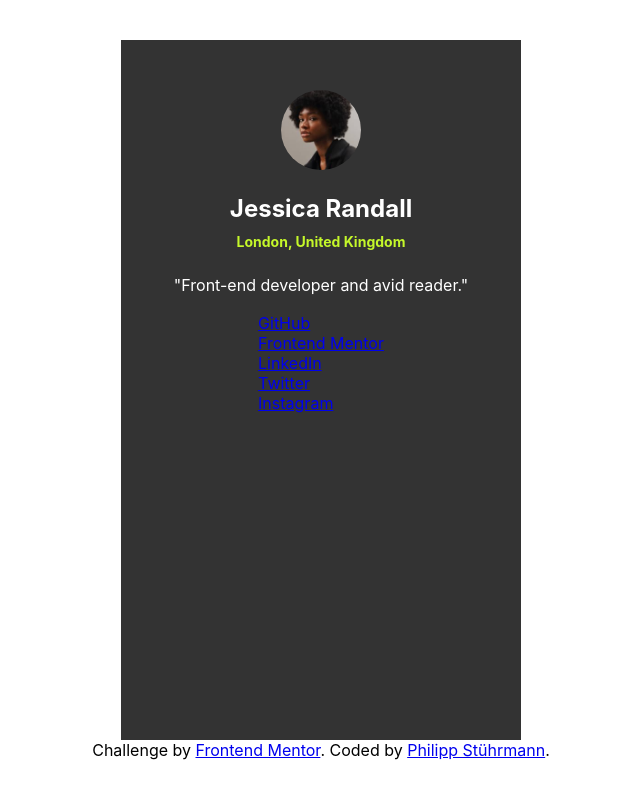
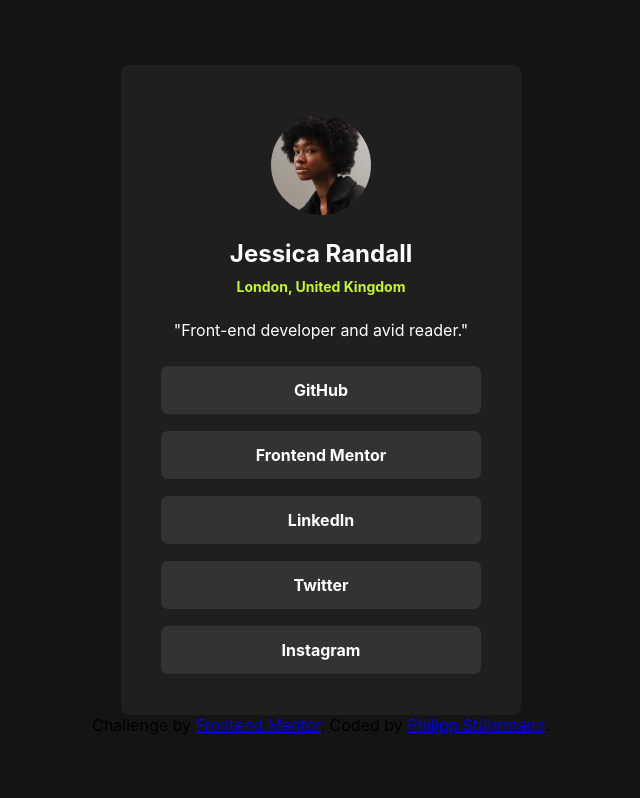
Before and after one commit to stuehrmannp/socialLinks_fe, a plain HTML site: page index.html in a window 1280 px wide. Shown: the whole page, without its empty margins (319-959 px from the left). Drawn offline with Linux system fonts and the light colour scheme.

Commit message:
finished product

```diff
--- a/index.html
+++ b/index.html
@@ -15,7 +15,7 @@
         <h2>Jessica Randall</h2>
         <h3>London, United Kingdom</h3>
     </div>
-    <p class="description">"Front-end developer and avid reader."</p>
+    <p>"Front-end developer and avid reader."</p>
     <div class="links">
       <div class="link">
         <a href="#">GitHub</a>
--- a/style.css
+++ b/style.css
@@ -11,16 +11,17 @@ body {
     align-items: center;
     flex-direction: column;
     font-family: "Inter", sans-serif;
+    background-color: #141414;
 }
 
 main {
     width: 400px;
-    height: 700px;
-    background-color: hsl(0, 0%, 20%);
+    height: 650px;
+    background-color: #1f1f1f;
     display: flex;
     align-items: center;
     flex-direction: column;
-
+   border-radius: 8px;
 }
 
 
@@ -44,12 +45,12 @@ main {
 
 p {
     color: #fff;
-    margin-bottom: 18px;
+    margin-bottom: 26px;
 }
 
 
 img {
-    height: 80px;
+    height: 100px;
     width: auto;
     border-radius: 50%;
     margin: 0 auto;
@@ -57,3 +58,26 @@ img {
 
 
 /* Card - Section */
+
+.links {
+    width: 100%;
+    padding-left: 40px;
+    padding-right: 40px;
+}
+
+.link {
+    display: flex;
+    justify-content: center;
+    align-items: center;
+    height: 48px;
+    width: 100%;
+    margin-bottom: 17px;
+    background-color: #333333;
+    border-radius: 7px;
+}
+
+.link a {
+    color: #fff;
+    font-weight: 700;
+    text-decoration: none;
+}
```
